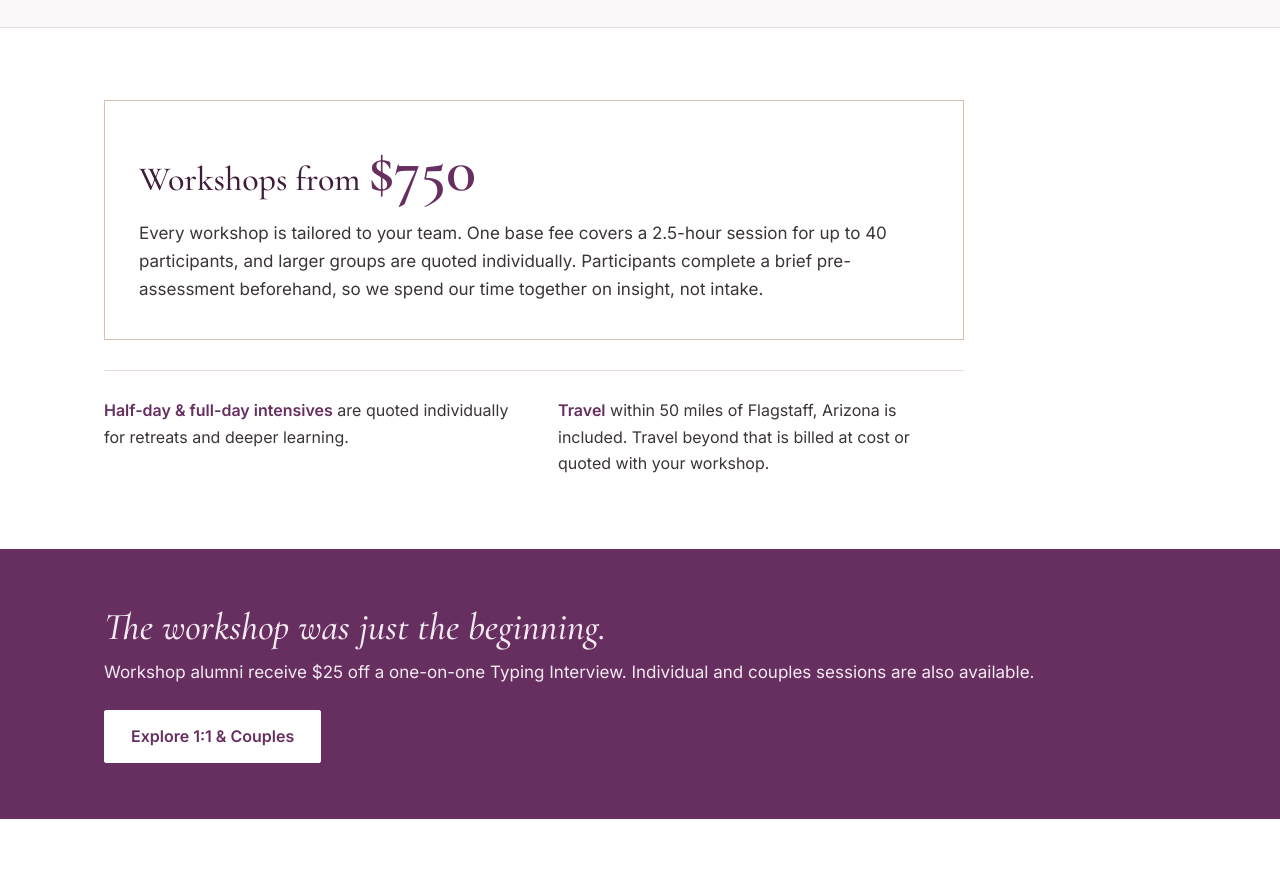
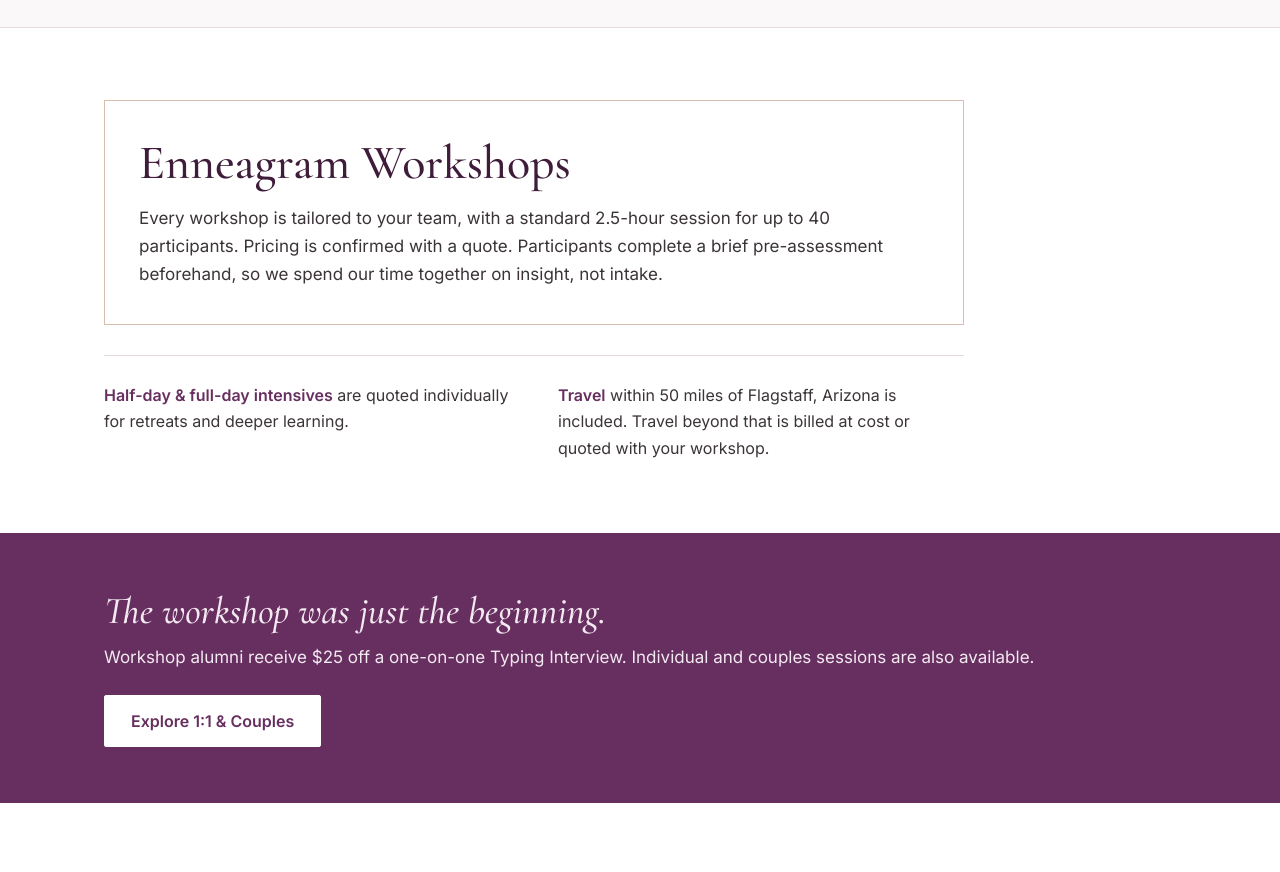
Before and after one commit to FluentinNine/fluentinnine.com, a plain HTML site: page teams.html in a window 1280 px wide. Shown: the part 1140-2012 px from the top of the page. Drawn offline with nearby package versions, Linux system fonts and the light colour scheme.

Commit message:
Replace workshop price with quote-based pricing
Co-Authored-By: Claude Opus 5.5 <noreply@anthropic.com>
Claude-Session: https://claude.ai/code/session_01GKnRY5dWfSEUvbTgbA7E99

```diff
--- a/css/style.css
+++ b/css/style.css
@@ -127,7 +127,7 @@ h3 { font-size: 26px; }
 
 /* Pricing */
 .price-card { border: 1px solid var(--rule); padding: 36px 34px; max-width: 860px; background: var(--white); }
-.price-line { margin: 0; font-family: var(--serif); font-size: 34px; color: var(--plum-deep); line-height: 1.1; }
+.price-line { margin: 0; font-family: var(--serif); font-size: clamp(36px, 5vw, 48px); color: var(--plum-deep); line-height: 1.1; }
 .price-line strong { font-size: 62px; font-weight: 600; color: var(--plum); }
 .price-card p:not(.price-line) { margin: 14px 0 0; font-size: 17px; }
 .notes { display: grid; grid-template-columns: repeat(2, minmax(0, 1fr)); gap: 20px 48px; margin-top: 30px; padding-top: 26px; border-top: 1px solid var(--line); max-width: 860px; }
--- a/teams.html
+++ b/teams.html
@@ -4,9 +4,9 @@
 <meta charset="utf-8">
 <meta name="viewport" content="width=device-width, initial-scale=1">
 <title>Team Workshops | Fluent in Nine</title>
-<meta name="description" content="Tailored Enneagram workshops for teams and organizations in Flagstaff, Arizona and surrounding communities. Workshops from $750 for up to 40 participants.">
+<meta name="description" content="Tailored Enneagram workshops for teams and organizations in Flagstaff, Arizona and surrounding communities. Standard 2.5-hour sessions for up to 40 participants, priced by quote.">
 <meta property="og:title" content="Enneagram Team Workshops | Fluent in Nine">
-<meta property="og:description" content="Move from “Why do they always do that?” to “I wonder what’s driving that?” Workshops from $750.">
+<meta property="og:description" content="Move from “Why do they always do that?” to “I wonder what’s driving that?”">
 <meta property="og:image" content="https://www.fluentinnine.com/images/enneagram-mark.png">
 <meta property="og:url" content="https://www.fluentinnine.com/teams.html">
 <link rel="icon" href="favicon.png">
@@ -80,8 +80,8 @@
 <section class="section" id="pricing">
   <div class="wrap">
     <div class="price-card">
-      <p class="price-line">Workshops from <strong>$750</strong></p>
-      <p>Every workshop is tailored to your team. One base fee covers a 2.5-hour session for up to 40 participants, and larger groups are quoted individually. Participants complete a brief pre-assessment beforehand, so we spend our time together on insight, not intake.</p>
+      <p class="price-line">Enneagram Workshops</p>
+      <p>Every workshop is tailored to your team, with a standard 2.5-hour session for up to 40 participants. Pricing is confirmed with a quote. Participants complete a brief pre-assessment beforehand, so we spend our time together on insight, not intake.</p>
     </div>
     <div class="notes">
       <p><strong>Half-day &amp; full-day intensives</strong> are quoted individually for retreats and deeper learning.</p>
```
Also changed, not shown: index.html (+1 -1 lines).
